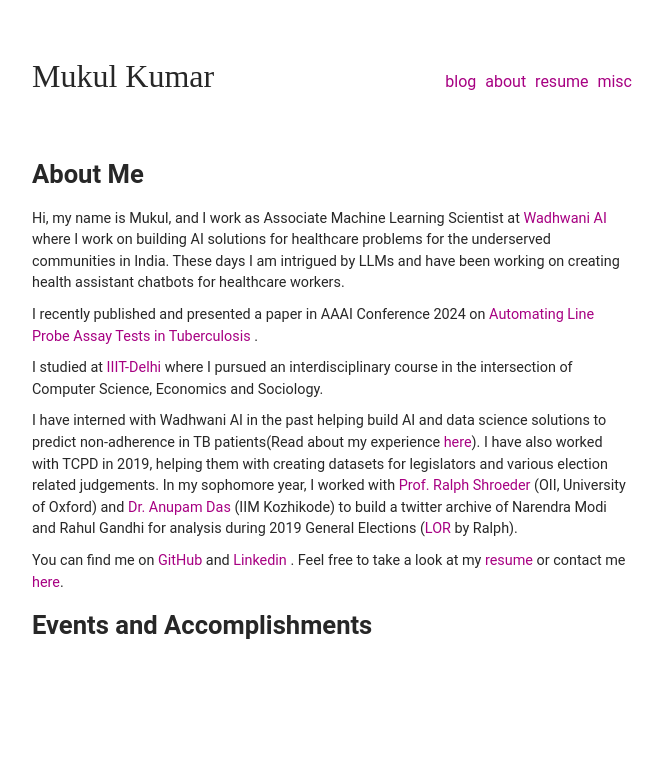
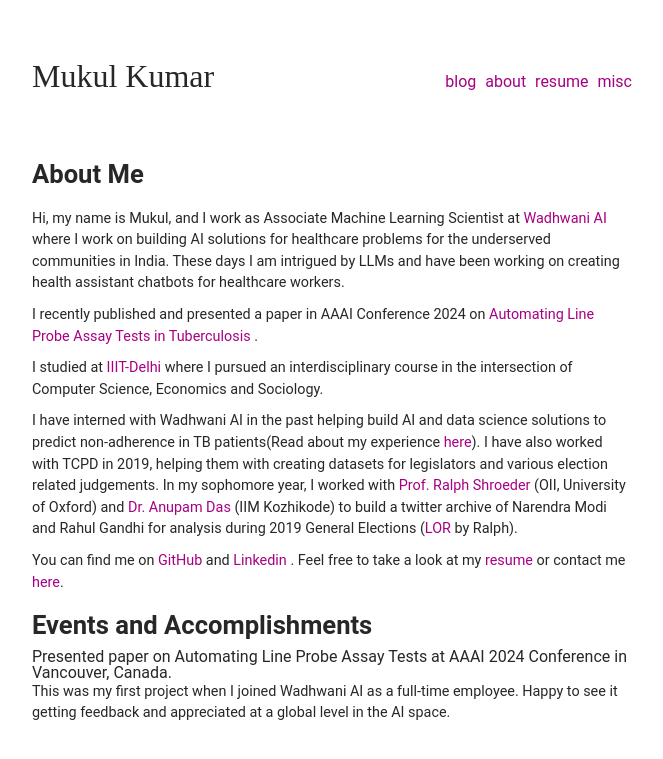
Before and after one commit to mukulkumar22/mukulkumar22.github.io, a Jekyll site: the page index.html, which Jekyll copies as it is, in a window 1280 px wide. Shown: the top 759 px of the page, without its empty margins (308-971 px from the left). Built offline with Jekyll 4.4.1, drawn with Linux system fonts in a browser that asks for light colours; some web fonts are replaced.

Commit message:
Update index.html

```diff
--- a/index.html
+++ b/index.html
@@ -91,6 +91,8 @@
 </div>
     <div>
         <h1 class="page__title">Events and Accomplishments</h1>
+        <h2> Presented paper on Automating Line Probe Assay Tests at AAAI 2024 Conference in Vancouver, Canada.</h2>
+        <p> This was my first project when I joined Wadhwani AI as a full-time employee. Happy to see it getting feedback and appreciated at a global level in the AI space.</p>
     </div>
 
     </div>
```
